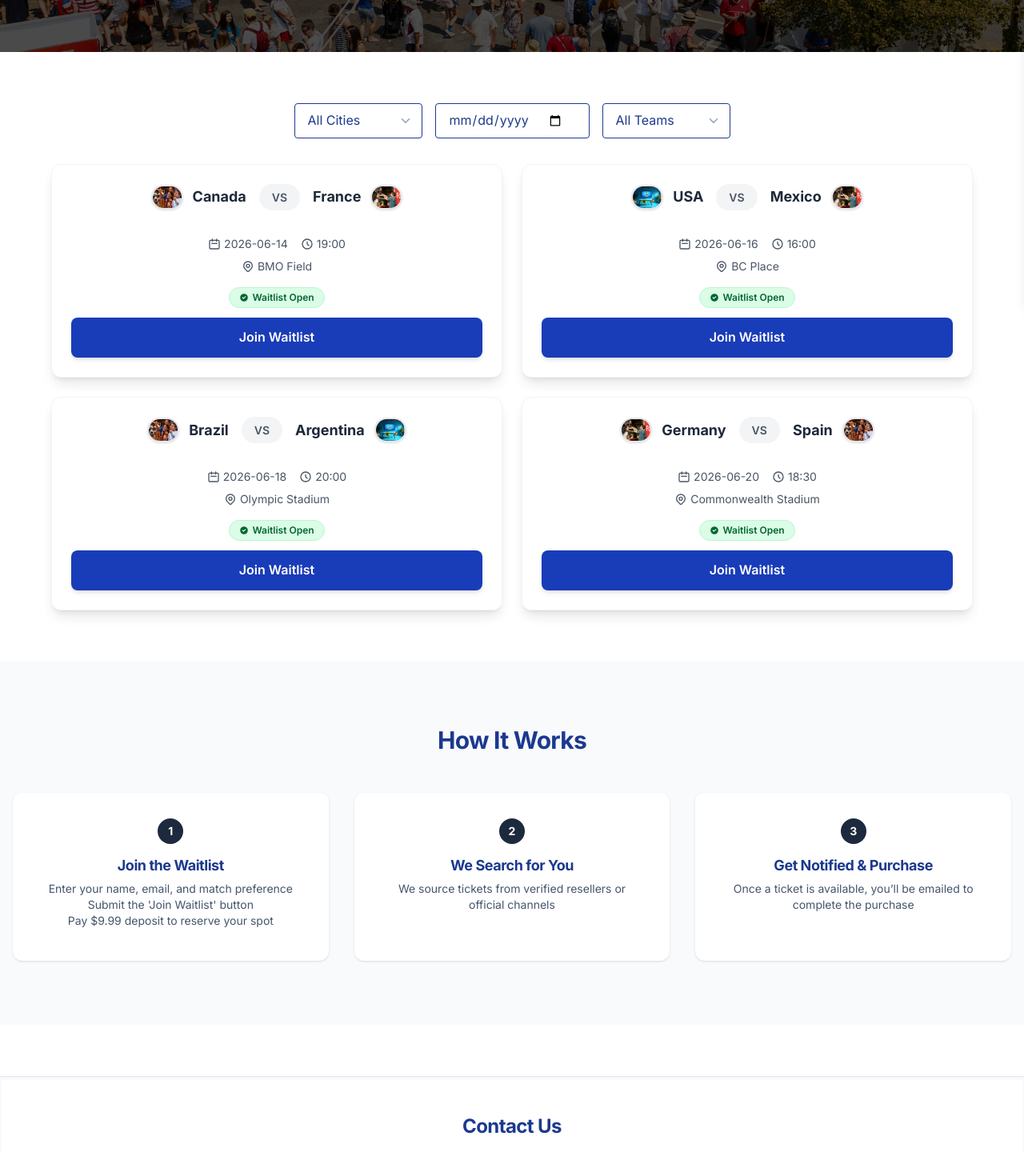
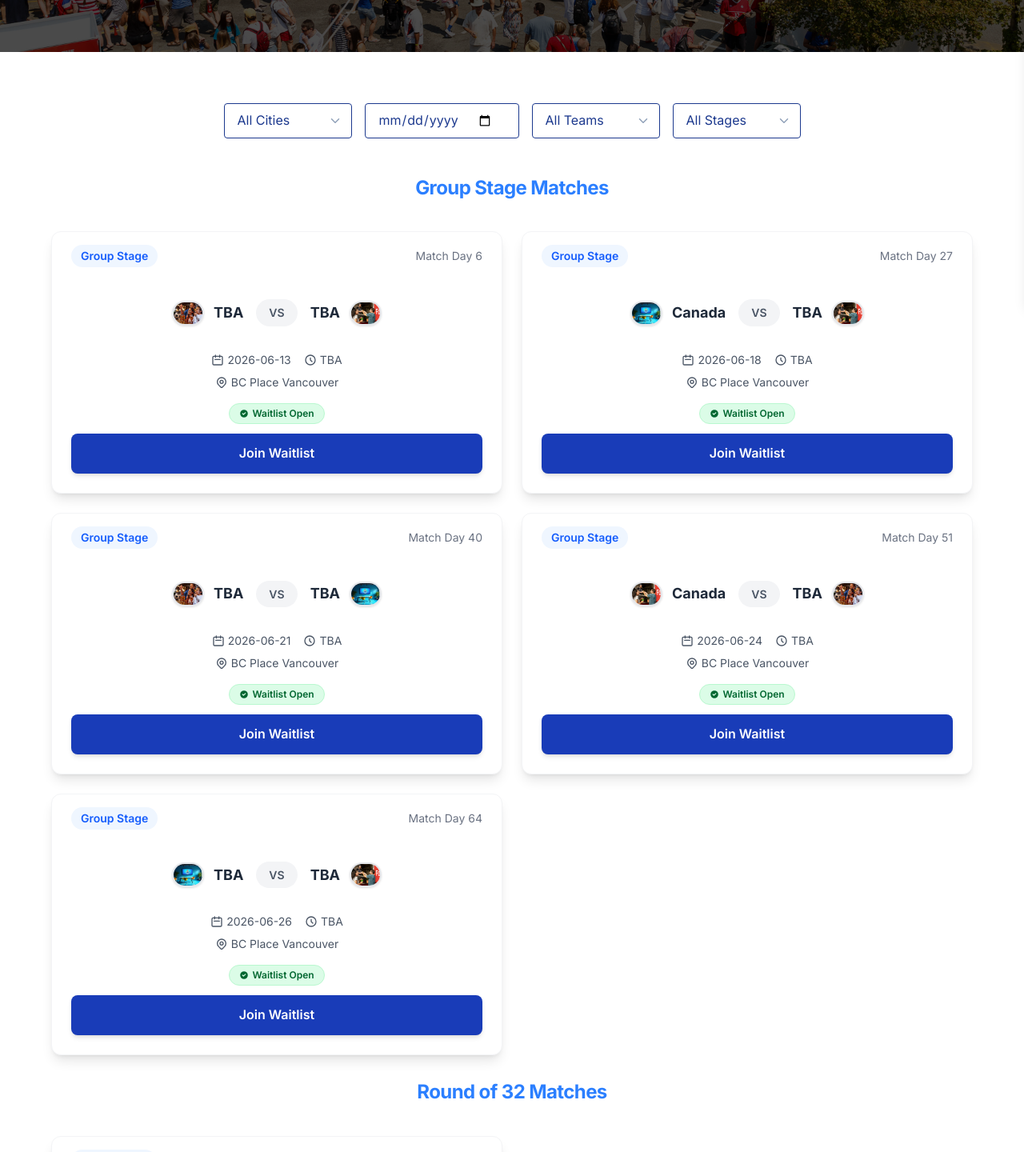
Before and after one commit to chryzcode/fwc26-project, a Next.js app: page /events in a window 1280 px wide. Shown: the part 420-1860 px from the top of the page at 80% size. Built offline with nearby package versions, Linux system fonts and the light colour scheme.

Commit message:
Update Home, About Us, Events, and MatchCard components to enhance content clarity and user experience. Changed titles, added new links, and improved match filtering by stage. Updated team names and adjusted styles for buttons and layout consistency.

```diff
--- a/src/app/events/page.tsx
+++ b/src/app/events/page.tsx
@@ -10,67 +10,119 @@ type Match = {
   teams: string[];
   venue: string;
   status: string;
+  stage: string;
+  matchDay: number;
   flag1: string;
   flag2: string;
 };
 
 const matches: Match[] = [
-  // Example data, replace with real data or fetch from API
+  // Group Stage Matches
   {
     id: 1,
-    city: 'Toronto',
-    date: '2026-06-14',
-    time: '19:00',
-    teams: ['Canada', 'France'],
-    venue: 'BMO Field',
+    city: 'Vancouver',
+    date: '2026-06-13',
+    time: 'TBA',
+    teams: ['TBA', 'TBA'],
+    venue: 'BC Place Vancouver',
     status: 'Waitlist Open',
+    stage: 'Group Stage',
+    matchDay: 6,
     flag1: '/blog-image/fans-into-client.avif', // Placeholder
     flag2: '/blog-image/10-ways-to-make.avif', // Placeholder
   },
   {
     id: 2,
     city: 'Vancouver',
-    date: '2026-06-16',
-    time: '16:00',
-    teams: ['USA', 'Mexico'],
-    venue: 'BC Place',
+    date: '2026-06-18',
+    time: 'TBA',
+    teams: ['Canada', 'TBA'],
+    venue: 'BC Place Vancouver',
     status: 'Waitlist Open',
+    stage: 'Group Stage',
+    matchDay: 27,
     flag1: '/blog-image/fifa-businness advantage.avif', // Placeholder
     flag2: '/blog-image/10-ways-to-make.avif', // Placeholder
   },
   {
     id: 3,
-    city: 'Montreal',
-    date: '2026-06-18',
-    time: '20:00',
-    teams: ['Brazil', 'Argentina'],
-    venue: 'Olympic Stadium',
+    city: 'Vancouver',
+    date: '2026-06-21',
+    time: 'TBA',
+    teams: ['TBA', 'TBA'],
+    venue: 'BC Place Vancouver',
     status: 'Waitlist Open',
+    stage: 'Group Stage',
+    matchDay: 40,
     flag1: '/blog-image/fans-into-client.avif', // Placeholder
     flag2: '/blog-image/fifa-businness advantage.avif', // Placeholder
   },
   {
     id: 4,
-    city: 'Edmonton',
-    date: '2026-06-20',
-    time: '18:30',
-    teams: ['Germany', 'Spain'],
-    venue: 'Commonwealth Stadium',
+    city: 'Vancouver',
+    date: '2026-06-24',
+    time: 'TBA',
+    teams: ['Canada', 'TBA'],
+    venue: 'BC Place Vancouver',
     status: 'Waitlist Open',
+    stage: 'Group Stage',
+    matchDay: 51,
     flag1: '/blog-image/10-ways-to-make.avif', // Placeholder
     flag2: '/blog-image/fans-into-client.avif', // Placeholder
+  },
+  {
+    id: 5,
+    city: 'Vancouver',
+    date: '2026-06-26',
+    time: 'TBA',
+    teams: ['TBA', 'TBA'],
+    venue: 'BC Place Vancouver',
+    status: 'Waitlist Open',
+    stage: 'Group Stage',
+    matchDay: 64,
+    flag1: '/blog-image/fifa-businness advantage.avif', // Placeholder
+    flag2: '/blog-image/10-ways-to-make.avif', // Placeholder
+  },
+  // Round of 32
+  {
+    id: 6,
+    city: 'Vancouver',
+    date: '2026-07-02',
+    time: 'TBA',
+    teams: ['TBA', 'TBA'],
+    venue: 'BC Place Vancouver',
+    status: 'Waitlist Open',
+    stage: 'Round of 32',
+    matchDay: 85,
+    flag1: '/blog-image/fans-into-client.avif', // Placeholder
+    flag2: '/blog-image/10-ways-to-make.avif', // Placeholder
+  },
+  // Round of 16
+  {
+    id: 7,
+    city: 'Vancouver',
+    date: '2026-07-07',
+    time: 'TBA',
+    teams: ['TBA', 'TBA'],
+    venue: 'BC Place Vancouver',
+    status: 'Waitlist Open',
+    stage: 'Round of 16',
+    matchDay: 96,
+    flag1: '/blog-image/fifa-businness advantage.avif', // Placeholder
+    flag2: '/blog-image/10-ways-to-make.avif', // Placeholder
   },
 ];
 
 export default function EventsPage() {
-  const [filter, setFilter] = useState({ city: '', date: '', team: '' });
+  const [filter, setFilter] = useState({ city: '', date: '', team: '', stage: '' });
   const [showModal, setShowModal] = useState(false);
   const [selectedMatch, setSelectedMatch] = useState<Match | null>(null);
 
   const filteredMatches = matches.filter((m) =>
     (!filter.city || m.city === filter.city) &&
     (!filter.date || m.date === filter.date) &&
-    (!filter.team || m.teams.includes(filter.team))
+    (!filter.team || m.teams.includes(filter.team)) &&
+    (!filter.stage || m.stage === filter.stage)
   );
 
   return (
@@ -92,10 +144,7 @@ export default function EventsPage() {
             <div className="relative">
               <select className="px-4 py-2 pr-8 min-w-[160px] rounded border appearance-none" value={filter.city} onChange={e => setFilter(f => ({...f, city: e.target.value}))}>
                 <option value="">All Cities</option>
-                <option value="Toronto">Toronto</option>
                 <option value="Vancouver">Vancouver</option>
-                <option value="Montreal">Montreal</option>
-                <option value="Edmonton">Edmonton</option>
               </select>
               <span className="pointer-events-none absolute right-3 top-1/2 -translate-y-1/2 text-slate-400">
                 <svg width="18" height="18" fill="none" viewBox="0 0 24 24"><path d="M6 9l6 6 6-6" stroke="currentColor" strokeWidth="2" strokeLinecap="round" strokeLinejoin="round"/></svg>
@@ -106,21 +155,31 @@ export default function EventsPage() {
               <select className="px-4 py-2 pr-8 min-w-[160px] rounded border appearance-none" value={filter.team} onChange={e => setFilter(f => ({...f, team: e.target.value}))}>
                 <option value="">All Teams</option>
                 <option value="Canada">Canada</option>
-                <option value="France">France</option>
-                <option value="USA">USA</option>
-                <option value="Mexico">Mexico</option>
-                <option value="Brazil">Brazil</option>
-                <option value="Argentina">Argentina</option>
-                <option value="Germany">Germany</option>
-                <option value="Spain">Spain</option>
+                <option value="TBA">TBA</option>
+              </select>
+              <span className="pointer-events-none absolute right-3 top-1/2 -translate-y-1/2 text-slate-400">
+                <svg width="18" height="18" fill="none" viewBox="0 0 24 24"><path d="M6 9l6 6 6-6" stroke="currentColor" strokeWidth="2" strokeLinecap="round" strokeLinejoin="round"/></svg>
+              </span>
+            </div>
+            <div className="relative">
+              <select className="px-4 py-2 pr-8 min-w-[160px] rounded border appearance-none" value={filter.stage} onChange={e => setFilter(f => ({...f, stage: e.target.value}))}>
+                <option value="">All Stages</option>
+                <option value="Group Stage">Group Stage</option>
+                <option value="Round of 32">Round of 32</option>
+                <option value="Round of 16">Round of 16</option>
               </select>
               <span className="pointer-events-none absolute right-3 top-1/2 -translate-y-1/2 text-slate-400">
                 <svg width="18" height="18" fill="none" viewBox="0 0 24 24"><path d="M6 9l6 6 6-6" stroke="currentColor" strokeWidth="2" strokeLinecap="round" strokeLinejoin="round"/></svg>
               </span>
             </div>
           </div>
-          <div className="grid grid-cols-1 md:grid-cols-2 lg:grid-cols-2 gap-6 max-w-6xl mx-auto">
-            {filteredMatches.map(match => (
+          <div className="max-w-6xl mx-auto my-12">
+            {/* Group Stage Matches */}
+            {filteredMatches.filter(match => match.stage === 'Group Stage').length > 0 && (
+              <div className="mb-8">
+                <h3 className="text-2xl font-bold text-blue-500 mb-10 text-center" >Group Stage Matches</h3>
+                <div className="grid grid-cols-1 md:grid-cols-2 lg:grid-cols-2 gap-6">
+                  {filteredMatches.filter(match => match.stage === 'Group Stage').map(match => (
                     <MatchCard
                       key={match.id}
                       match={match}
@@ -130,6 +189,47 @@ export default function EventsPage() {
                       }}
                     />
                   ))}
+                </div>
+              </div>
+            )}
+
+            {/* Round of 32 Matches */}
+            {filteredMatches.filter(match => match.stage === 'Round of 32').length > 0 && (
+              <div className="mb-8">
+                <h3 className="text-2xl font-bold text-blue-500 mb-10 text-center" >Round of 32 Matches</h3>
+                <div className="grid grid-cols-1 md:grid-cols-2 lg:grid-cols-2 gap-6">
+                  {filteredMatches.filter(match => match.stage === 'Round of 32').map(match => (
+                    <MatchCard
+                      key={match.id}
+                      match={match}
+                      onJoinWaitlist={(match) => {
+                        setShowModal(true);
+                        setSelectedMatch(match);
+                      }}
+                    />
+                  ))}
+                </div>
+              </div>
+            )}
+
+            {/* Round of 16 Matches */}
+            {filteredMatches.filter(match => match.stage === 'Round of 16').length > 0 && (
+              <div className="mb-8">
+                <h3 className="text-2xl font-bold text-blue-500 mb-10 text-center" >Round of 16 Matches</h3>
+                <div className="grid grid-cols-1 md:grid-cols-2 lg:grid-cols-2 gap-6">
+                  {filteredMatches.filter(match => match.stage === 'Round of 16').map(match => (
+                    <MatchCard
+                      key={match.id}
+                      match={match}
+                      onJoinWaitlist={(match) => {
+                        setShowModal(true);
+                        setSelectedMatch(match);
+                      }}
+                    />
+                  ))}
+                </div>
+              </div>
+            )}
           </div>
         </div>
       </section>
--- a/src/components/MatchCard.tsx
+++ b/src/components/MatchCard.tsx
@@ -8,6 +8,8 @@ type Match = {
   teams: string[];
   venue: string;
   status: string;
+  stage: string;
+  matchDay: number;
   flag1: string;
   flag2: string;
 };
@@ -20,6 +22,18 @@ interface MatchCardProps {
 export default function MatchCard({ match, onJoinWaitlist }: MatchCardProps) {
   return (
     <div className="bg-white rounded-xl shadow-lg hover:shadow-xl transition-all duration-300 border border-gray-100 overflow-hidden">
+      {/* Match Stage and Day */}
+      <div className="px-6 pt-4 pb-2">
+        <div className="flex items-center justify-between mb-2">
+          <span className="text-sm font-semibold text-blue-600 bg-blue-50 px-3 py-1 rounded-full">
+            {match.stage}
+          </span>
+          <span className="text-sm text-gray-500">
+            Match Day {match.matchDay}
+          </span>
+        </div>
+      </div>
+
       {/* Match Header - Teams */}
       <div className="p-6 pb-4">
         <div className="flex items-center justify-center gap-4 mb-4">
--- a/src/components/NavBar.tsx
+++ b/src/components/NavBar.tsx
@@ -35,7 +35,7 @@ export default function NavBar() {
       <div className="max-w-7xl mx-auto flex justify-between items-center px-4 py-3">
         {/* Brand */}
         <Link href="/" className="text-xl font-bold text-blue-900 tracking-wide">
-        FWC26
+        FWC Marketing Group
         </Link>
 
         {/* Desktop Nav */}
```
Also changed, not shown: src/app/about-us/page.tsx (+20 -10 lines), src/app/page.tsx (+5 -4 lines). Lines whose indentation alone changed are shown as unchanged.
